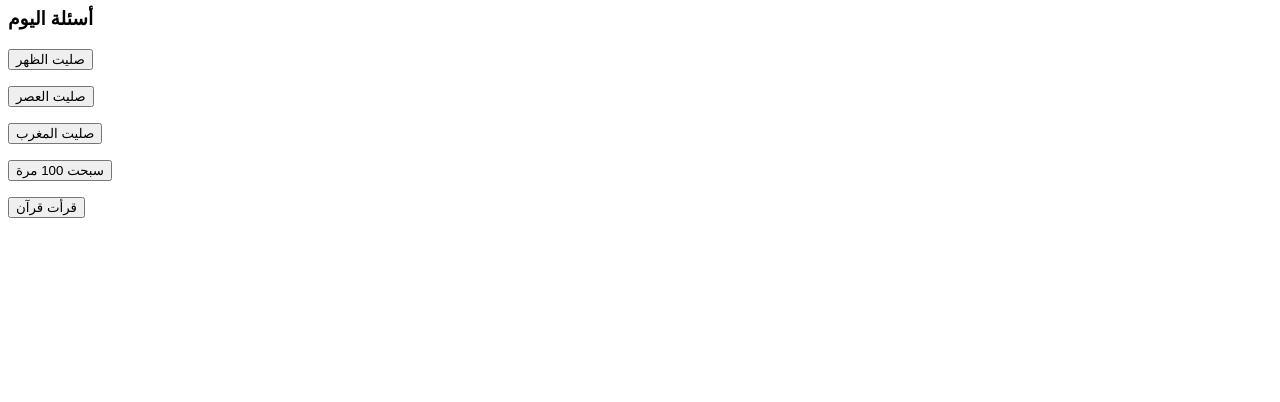
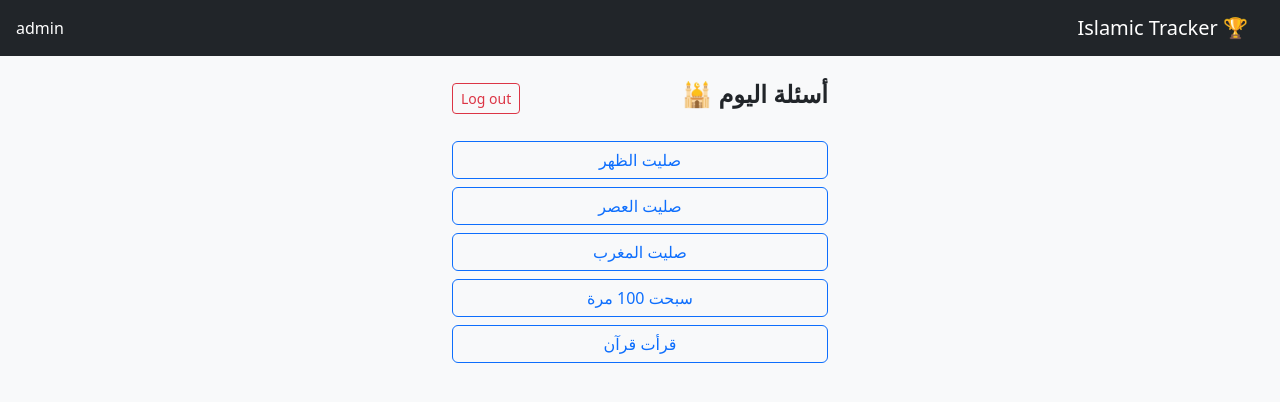
Before and after one commit to omarkanbora/islamic-tracker, a Flask app: page /dashboard in a window 1280 px wide. Shown: the top 402 px of the page. Run offline with Flask 3, Linux system fonts and the light colour scheme; a user stored in the database is signed in.

Commit message:
improve dashboard UI and add logout

```diff
--- a/templates/dashboard.html
+++ b/templates/dashboard.html
@@ -1,5 +1,17 @@
-<h3>أسئلة اليوم</h3>
+{% extends "base.html" %}
+{% block content %}
 
+<div class="container mt-4" style="max-width: 400px;">
+
+    <!-- Header -->
+    <div class="d-flex justify-content-between align-items-center mb-4">
+        <h4 class="fw-bold">أسئلة اليوم 🕌</h4>
+        <a href="{{ url_for('logout') }}" class="btn btn-sm btn-outline-danger">
+            Log out
+        </a>
+    </div>
+
+    <!-- Questions -->
     {% for key, text in questions.items() %}
         {% if key in answered %}
             <button class="btn btn-success w-100 mb-2" disabled>
@@ -13,3 +25,7 @@
             </form>
         {% endif %}
     {% endfor %}
+
+</div>
+
+{% endblock %}
```
Also changed, not shown: static/css/style.css (+10 -0 lines). Lines whose indentation alone changed are shown as unchanged.
